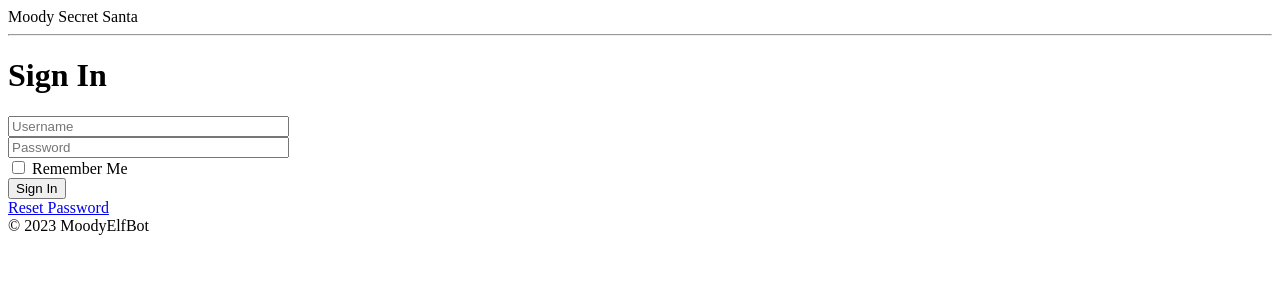
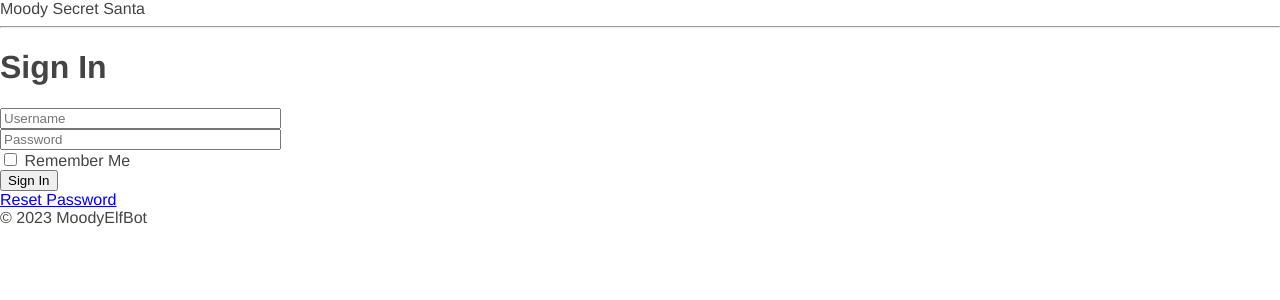
Before and after one commit to dcoxnard/elf, a Flask app: page /login in a window 1280 px wide. Shown: the top 300 px of the page. Run offline with Flask 3, Linux system fonts and the light colour scheme; parts of the project's set-up code (start-up, migrations or seed data) failed here and were passed over.

Commit message:
* add stylesheet

```diff
--- /dev/null
+++ b/static/styles.css
@@ -0,0 +1,6 @@
+body {
+  margin: 0;
+  padding: 0;
+  font-family: "Helvetica Neue", Helvetica, Arial, sans-serif;
+  color: #444;
+}
--- a/templates/base.html
+++ b/templates/base.html
@@ -2,6 +2,7 @@
 <html>
     <head>
         <title>Moody Secret Santa</title>
+        <link rel="stylesheet" href="{{ url_for('static', filename='styles.css') }}">
         <link rel="shortcut icon" href="{{ url_for('static', filename='santa-hat.png') }}">
     </head>
     <body>
```
